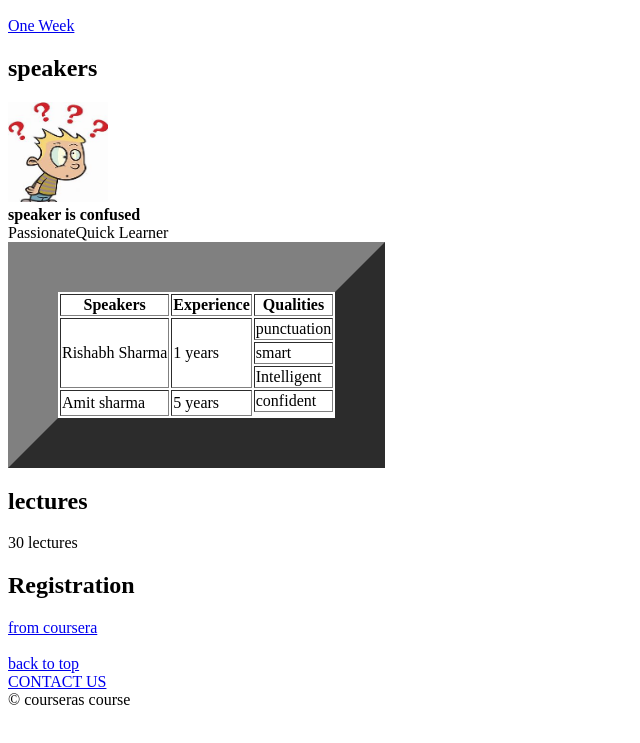
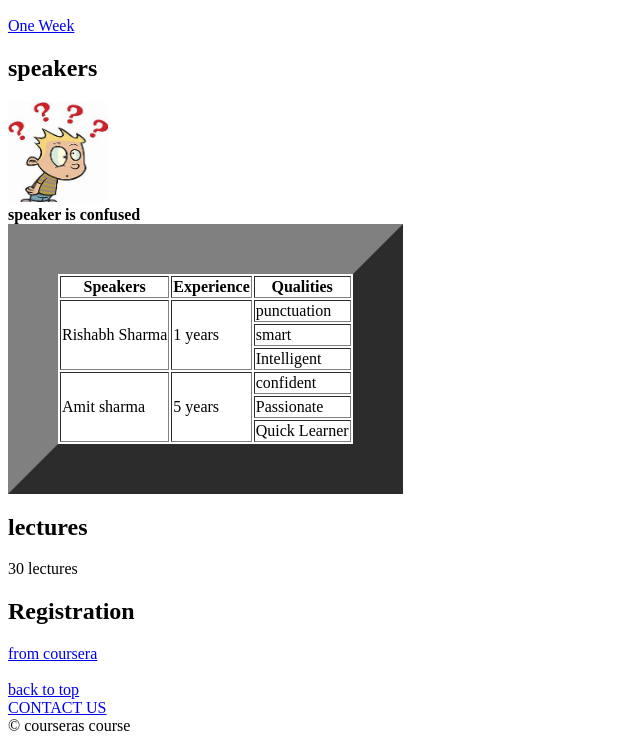
Before and after one commit to myfirstwebcourse/myfirstwebcourse.github.io, a plain HTML site: page index.html in a window 1280 px wide. Shown: the part 110-853 px from the top of the page, without its empty margins (0-640 px from the left). Before the commit the page ends 827 px from the top, so only its background shows below. Drawn offline with Linux system fonts and the light colour scheme.

Commit message:
Update index.html

```diff
--- a/index.html
+++ b/index.html
@@ -19,7 +19,7 @@
 <th>Experience</th>
 <th>Qualities</th></tr>
 <tr><td rowspan="3">Rishabh Sharma</td><td rowspan="3"> 1 years</td><td>punctuation</td></tr><tr><td>smart</td></tr><tr><td>Intelligent</td></tr>
-<tr><td rowspan="3">Amit sharma</td><td rowspan="3"> 5 years</td><td>confident</td></tr><tr>Passionate</tr><tr>Quick Learner</tr>
+<tr><td rowspan="3">Amit sharma</td><td rowspan="3"> 5 years</td><td>confident</td></tr><tr><td>Passionate</td></tr><tr><td>Quick Learner</td></tr>
 
 
 
```
